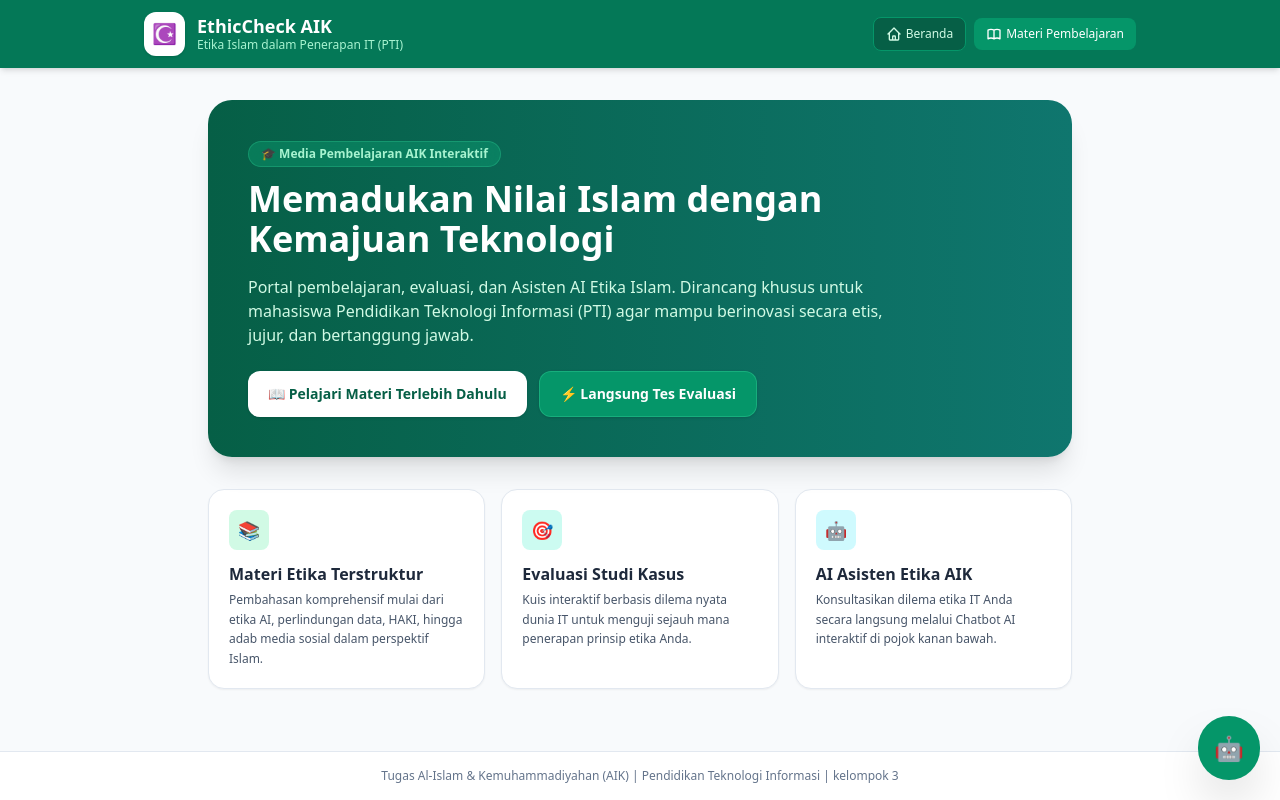
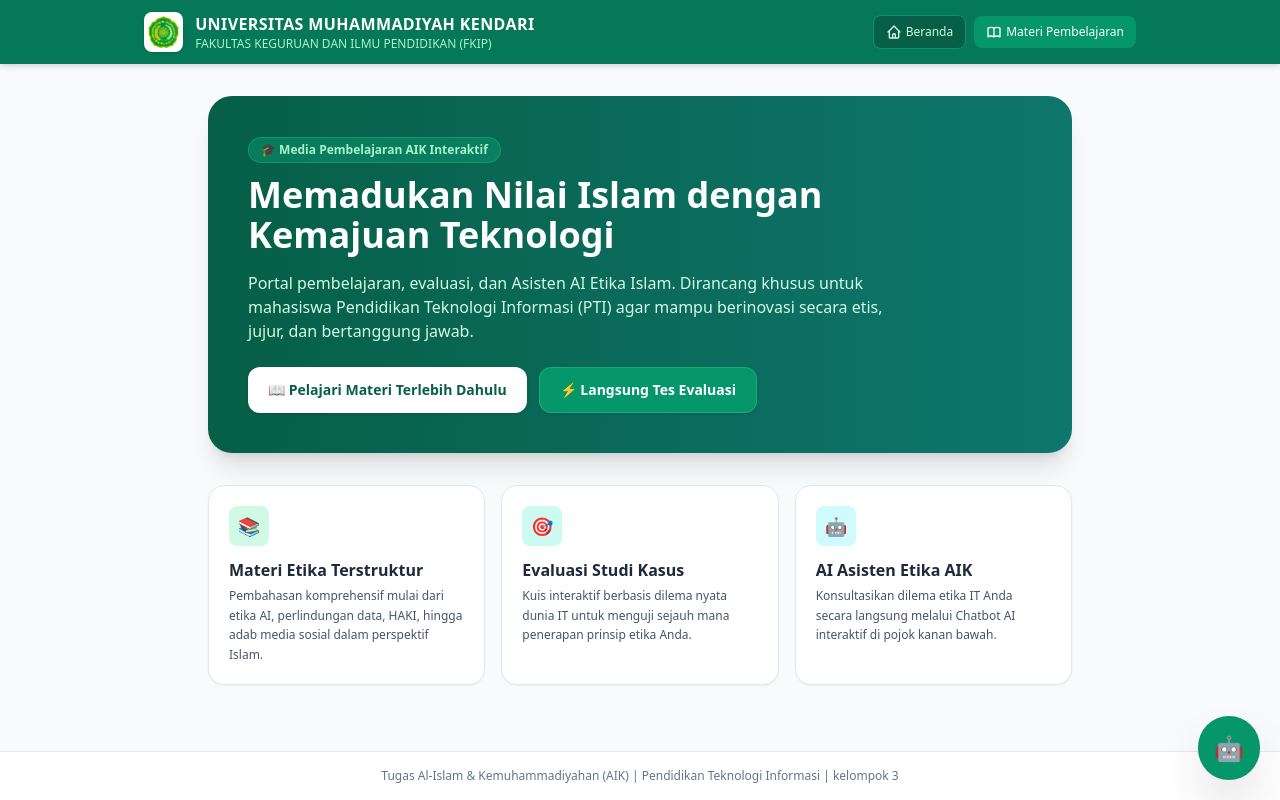
Before and after one commit to od3ananda/tugas-AIK-kelompok-3, a plain HTML site: page index.html in a window 1280 px wide. Drawn offline with nearby package versions, Linux system fonts and the light colour scheme.

Commit message:
Update index.html

```diff
--- a/index.html
+++ b/index.html
@@ -8,18 +8,18 @@
     <script src="https://cdn.tailwindcss.com"></script>
     <link rel="stylesheet" href="style.css">
 </head>
+
 <body class="bg-slate-50 text-slate-800 font-sans min-h-screen flex flex-col justify-between">
 
     <!-- Header / Navbar -->
     <header class="bg-emerald-700 text-white shadow-md sticky top-0 z-40">
         <div class="max-w-5xl mx-auto px-4 py-3 flex justify-between items-center">
             <div class="flex items-center space-x-3 cursor-pointer" onclick="showHome()">
-                <div class="bg-white text-emerald-700 p-2 rounded-xl font-bold text-xl shadow">
-                    ☪️
-                </div>
+                <!-- Logo UMK -->
+                <img src="umk.png" alt="Logo Universitas Muhammadiyah Kendari" class="h-10 w-auto object-contain bg-white p-1 rounded-lg shadow">
                 <div>
-                    <h1 class="font-bold text-lg leading-tight">EthicCheck AIK</h1>
-                    <p class="text-xs text-emerald-200">Etika Islam dalam Penerapan IT (PTI)</p>
+                    <h1 class="font-bold text-sm md:text-base leading-tight tracking-wide">UNIVERSITAS MUHAMMADIYAH KENDARI</h1>
+                    <p class="text-[11px] md:text-xs text-emerald-200 font-medium">FAKULTAS KEGURUAN DAN ILMU PENDIDIKAN (FKIP)</p>
                 </div>
             </div>
 
@@ -201,7 +201,7 @@
     </main>
 
     <!-- ========================================== -->
-    <!-- WIDGET CHATBOT AI ASISTEN ETIKA (NEW)      -->
+    <!-- WIDGET CHATBOT AI ASISTEN ETIKA            -->
     <!-- ========================================== -->
     <div class="fixed bottom-5 right-5 z-50">
         <!-- Tombol Trigger Chatbot Floating -->
```
